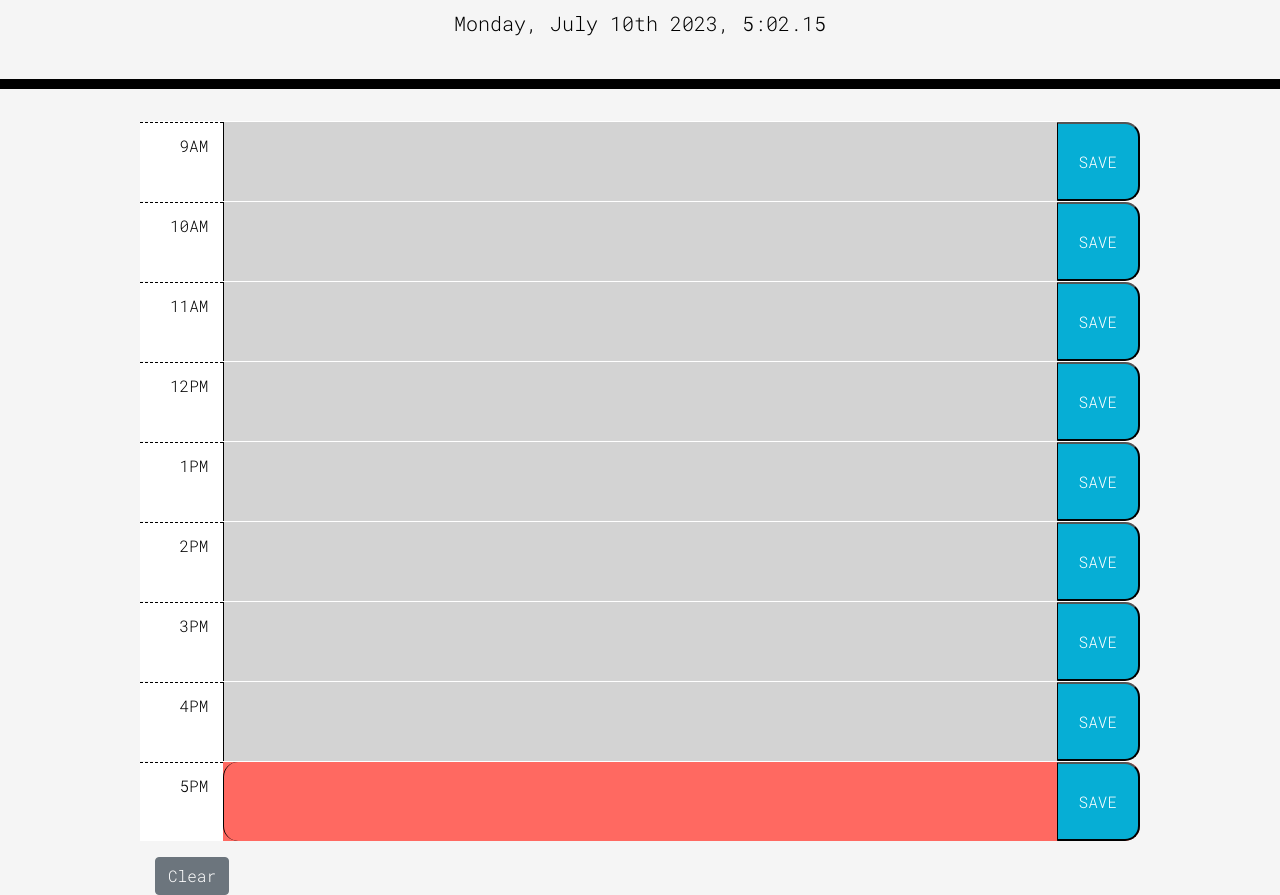
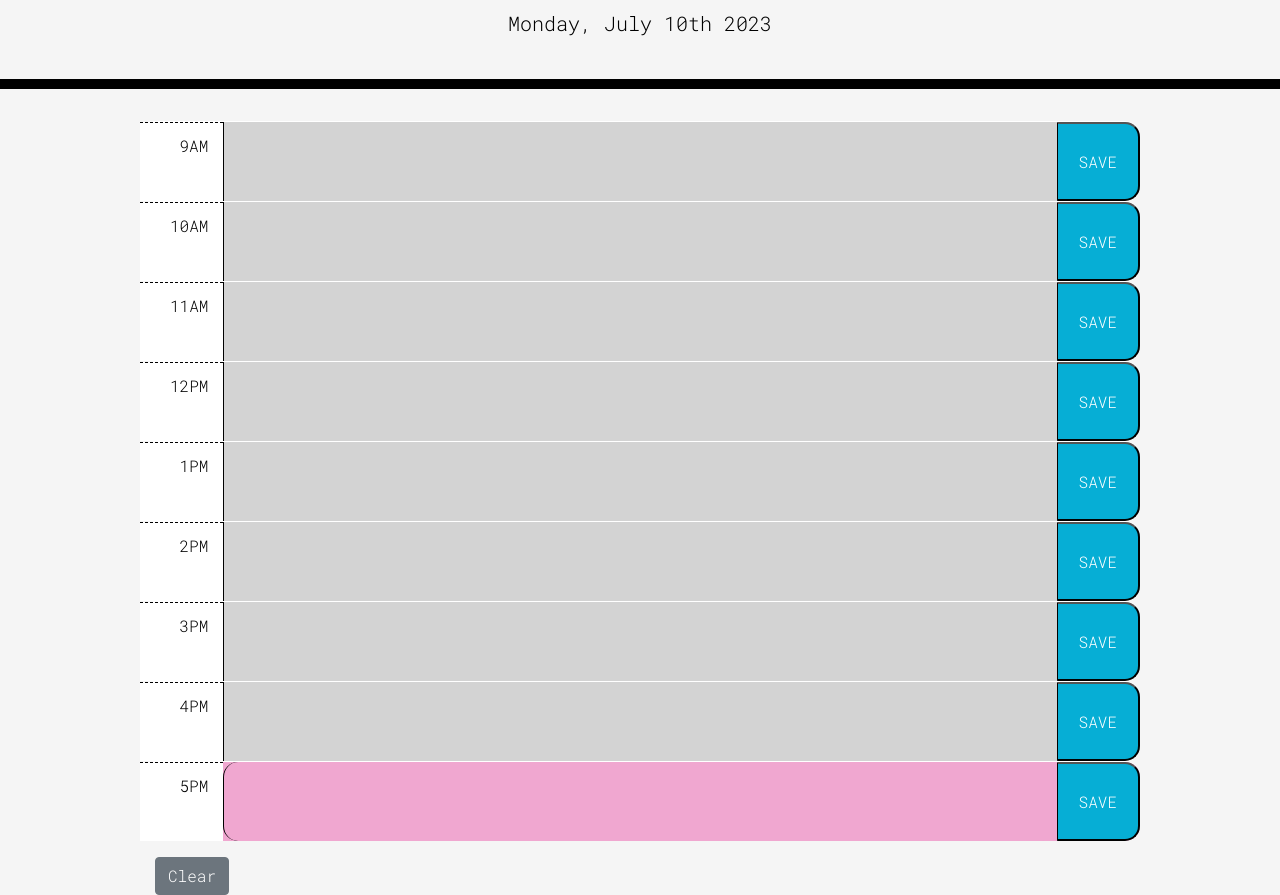
Before and after one commit to wrenjohnson/work-scheduler, a plain HTML site: page index.html in a window 1280 px wide. Shown: the part 181-1076 px from the top of the page. Drawn offline with nearby package versions, Linux system fonts and the light colour scheme.

Commit message:
changed removed time from top of application

```diff
--- a/assets/script.js
+++ b/assets/script.js
@@ -1,7 +1,7 @@
 $(document).ready(function() {
     console.log("Ready!");
 });
-    let now = moment().format("dddd, MMMM Do YYYY, h:mm.ss");
+    let now = moment().format("dddd, MMMM Do YYYY");
     let displayDate = document.getElementById("currentDay");
     displayDate.innerHTML = now;
     let currentHour = moment().format("HH");
--- a/assets/style.css
+++ b/assets/style.css
@@ -63,13 +63,13 @@ textarea {
 }
 
 .present {
-  background-color: #ff6961;
+  background-color: #f0a7d0;
   color: white;
   border-radius: 15px;
 }
 
 .future {
-  background-color: #77dd77;
+  background-color: #beffbe;
   color: white;
   border-radius: 15px;
 }
```
